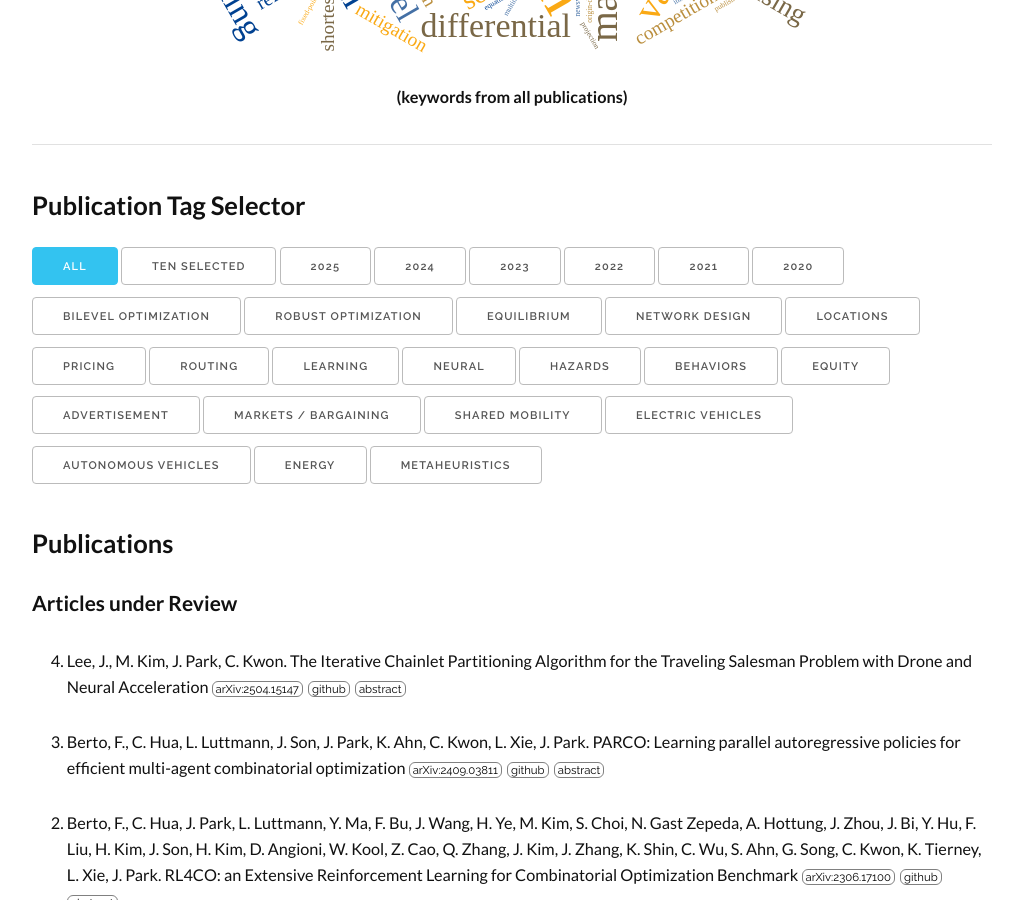
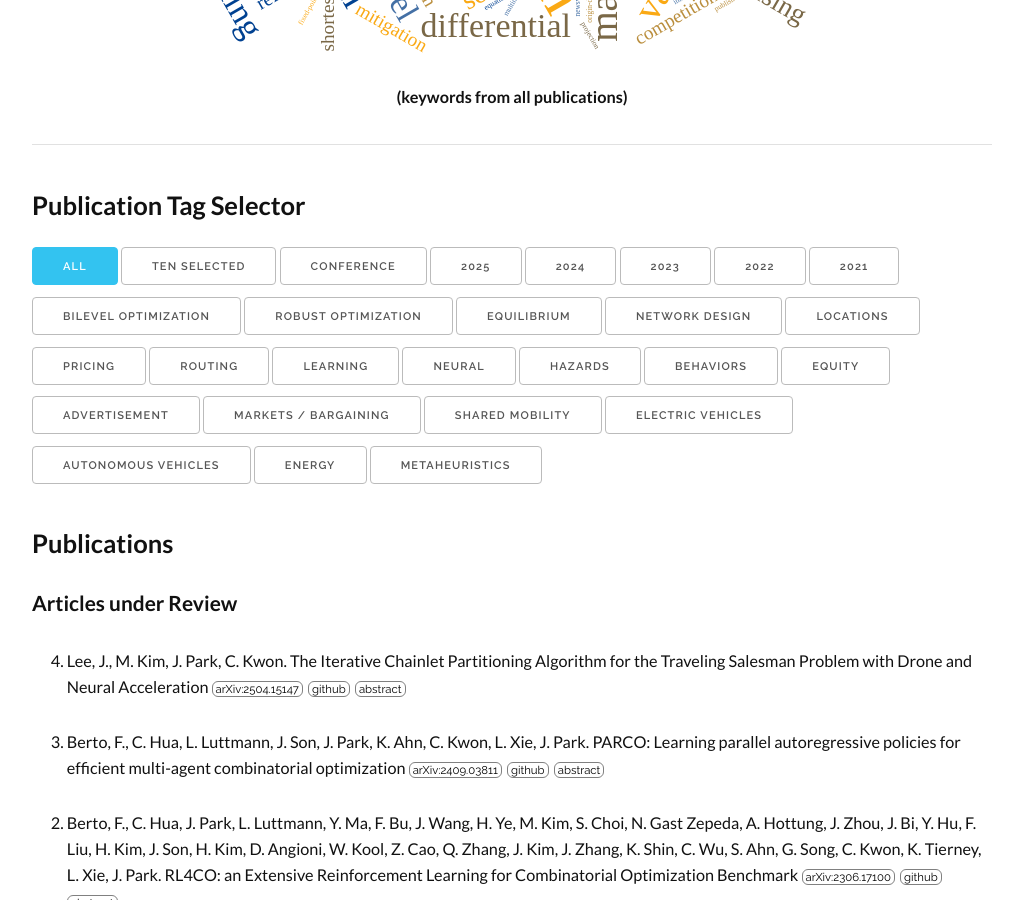
Before and after one commit to kaist-comet/kaist-comet.github.io, a Jekyll site: the page built from publications/publications.html, in a window 1280 px wide and 900 px high, scrolled down 768 px. Shown: the whole window, without its empty margins (128-1151 px from the left). Built offline with Jekyll 4.4.1, drawn with Linux system fonts in a browser that asks for light colours; some web fonts are replaced; formulas are drawn with MathJax 3; comment, search, counter and statistics services are not loaded.

Commit message:
conference button

```diff
--- a/publications/publications.html
+++ b/publications/publications.html
@@ -29,12 +29,12 @@ weight: 3
 
 <button class="button-primary" onclick="highlight_button(this); articleDisplay('all');">All</button>
 <button onclick="highlight_button(this); articleDisplay('selected');">Ten Selected</button>
+<button onclick="highlight_button(this); articleDisplay('conference');">Conference</button>
 <button onclick="highlight_button(this); articleDisplay('2025');">2025</button>
 <button onclick="highlight_button(this); articleDisplay('2024');">2024</button>
 <button onclick="highlight_button(this); articleDisplay('2023');">2023</button>
 <button onclick="highlight_button(this); articleDisplay('2022');">2022</button>
 <button onclick="highlight_button(this); articleDisplay('2021');">2021</button>
-<button onclick="highlight_button(this); articleDisplay('2020');">2020</button>
 
 
 <button onclick="highlight_button(this); articleDisplay('bilevel');">Bilevel Optimization</button>
```
